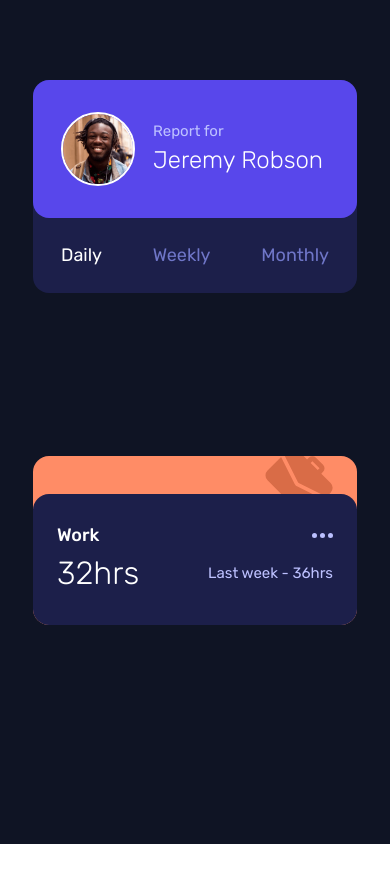
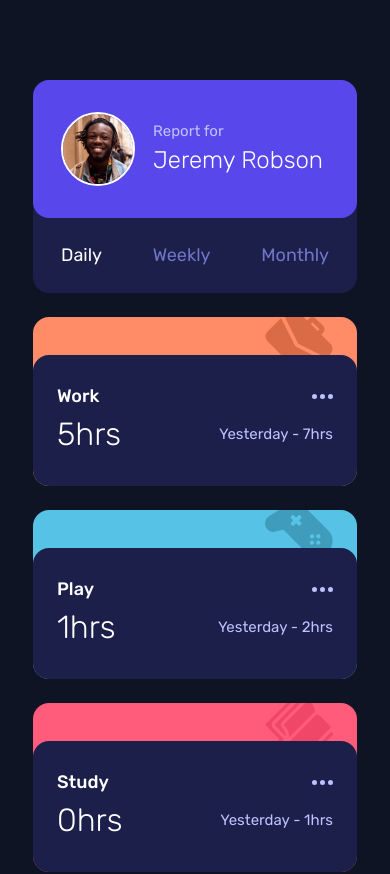
Before and after one commit to lioneltraore/frontendmentor.io-challenges, an Angular app in the folder Angular/time-tracking-dashboard/: page / in a window 390 px wide. Shown: the top 874 px of the page. Before the commit the page ends 844 px from the top, so only its background shows below. Built offline with nearby package versions, Linux system fonts and the light colour scheme.

Commit message:
finish mobile view

```diff
--- a/Angular/time-tracking-dashboard/src/app/activity/activity.component.html
+++ b/Angular/time-tracking-dashboard/src/app/activity/activity.component.html
@@ -19,8 +19,8 @@
 
     <!-- Deep Pink block -->
     <div class="flex items-center justify-between">
-      <span class="text-xl font-light text-white">{{activity.timeframes.weekly.current}}hrs</span>
-      <span class="text-tiny">Last week - {{activity.timeframes.weekly.previous}}hrs</span>
+      <span class="text-xl font-light text-white">{{ current }}</span>
+      <span class="text-tiny">{{ previous }}</span>
     </div>
   </div>
 </div>
--- a/Angular/time-tracking-dashboard/src/app/activity/activity.component.ts
+++ b/Angular/time-tracking-dashboard/src/app/activity/activity.component.ts
@@ -10,14 +10,31 @@ import { Component, Input, OnInit } from '@angular/core';
 export class ActivityComponent implements OnInit {
 
   @Input() activity!: IActivity;
+  @Input() period!: string;
 
-  colors = {
-    work: "bg-desaturated-red"
-  };
+  current: string = "";
+  previous: string = "";
 
   constructor(private activityService: ActivityService) { }
 
   ngOnInit(): void {
+  }
+
+  ngOnChanges() {
+    if(this.period === "Daily") {
+      this.current = this.activity.timeframes.daily.current + "hrs";
+      this.previous = "Yesterday - " + this.activity.timeframes.daily.previous + "hrs";
+    }
+
+    if(this.period === "Weekly") {
+      this.current = this.activity.timeframes.weekly.current + "hrs";
+      this.previous = "Last week - " + this.activity.timeframes.weekly.previous + "hrs";
+    }
+
+    if(this.period === "Monthly") {
+      this.current = this.activity.timeframes.monthly.current + "hrs";
+      this.previous = "Last month - " + this.activity.timeframes.monthly.previous + "hrs";
+    }
   }
 
   getColor(title: string) {
--- a/Angular/time-tracking-dashboard/src/app/app.component.html
+++ b/Angular/time-tracking-dashboard/src/app/app.component.html
@@ -2,9 +2,8 @@
 <main
   class="grid min-h-screen grid-cols-1 gap-4 px-4 text-base justify-items-center bg-very-dark-blue py-17 text-pale-blue">
   <!-- report component -->
-  <app-report></app-report>
+  <app-report (changePeriod)="setActivePeriod($event)" ></app-report>
 
   <!-- activity component -->
-  <!-- <app-activity *ngFor="let activity of activities" [activity]="activity"></app-activity> -->
-  <app-activity [activity]="sampleActivity"></app-activity>
+  <app-activity *ngFor="let activity of activities" [activity]="activity" [period]="activePeriod"></app-activity>
 </main>
--- a/Angular/time-tracking-dashboard/src/app/app.component.ts
+++ b/Angular/time-tracking-dashboard/src/app/app.component.ts
@@ -9,15 +9,16 @@ import { Component, OnInit } from '@angular/core';
 })
 export class AppComponent implements OnInit {
   activities: IActivity[] = [];
-  sampleActivity!: IActivity;
+  activePeriod = "Daily";
 
   constructor(private activityService: ActivityService) {}
 
   ngOnInit(): void {
     this.activities = this.activityService.getActivities();
-    this.sampleActivity = this.activities[0];
   }
 
-
+  setActivePeriod(period: string): void {
+    this.activePeriod = period;
+  }
 
 }
--- a/Angular/time-tracking-dashboard/src/app/report/report.component.ts
+++ b/Angular/time-tracking-dashboard/src/app/report/report.component.ts
@@ -1,4 +1,4 @@
-import { Component, OnInit } from '@angular/core';
+import { Component, EventEmitter, OnInit, Output } from '@angular/core';
 
 @Component({
   selector: 'app-report',
@@ -6,6 +6,8 @@ import { Component, OnInit } from '@angular/core';
   styleUrls: ['./report.component.scss']
 })
 export class ReportComponent implements OnInit {
+
+  @Output() changePeriod = new EventEmitter();
 
   periods: string[] = ["Daily", "Weekly", "Monthly"];
   activePeriod: string = "Daily";
@@ -17,6 +19,7 @@ export class ReportComponent implements OnInit {
 
   setActivePeriod(period: string): void {
     this.activePeriod = period;
+    this.changePeriod.emit(this.activePeriod);
   }
 
 }
```
